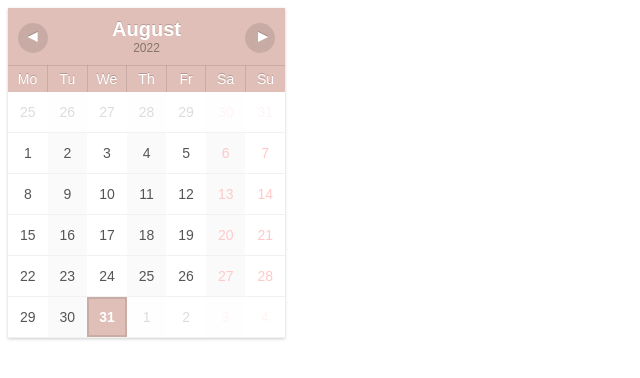
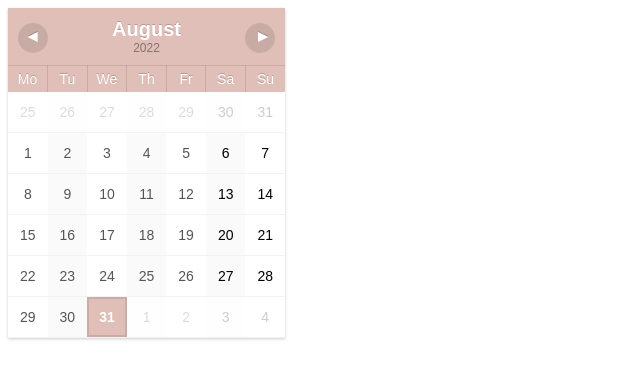
Before and after one commit to lum1xy/notion2, a plain HTML site: page index.html in a window 1280 px wide. Shown: the whole page, without its empty margins (0-640 px from the left). Drawn offline with Linux system fonts and the light colour scheme.

Commit message:
Update index.html

```diff
--- a/index.html
+++ b/index.html
@@ -95,7 +95,7 @@ td:nth-child(even)>span {
 }
 td:last-child>span,
 td:nth-child(6)>span {
-    color: #ffc9c9;
+    color: #000000;
 }
 td.avui>span {
     font-weight: bold;
```
